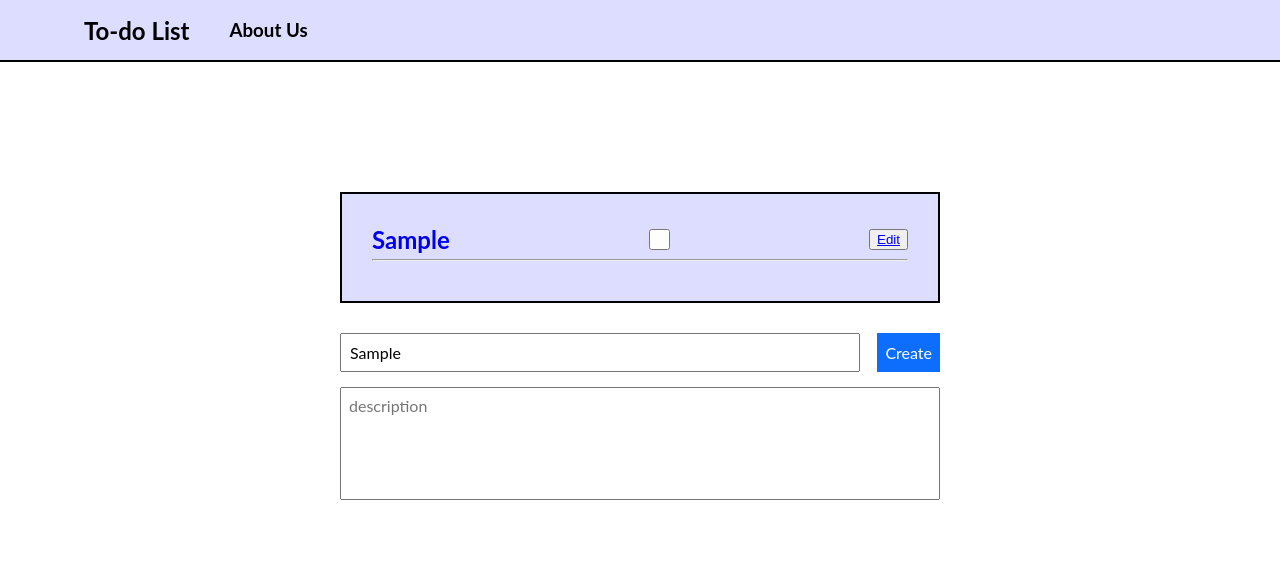
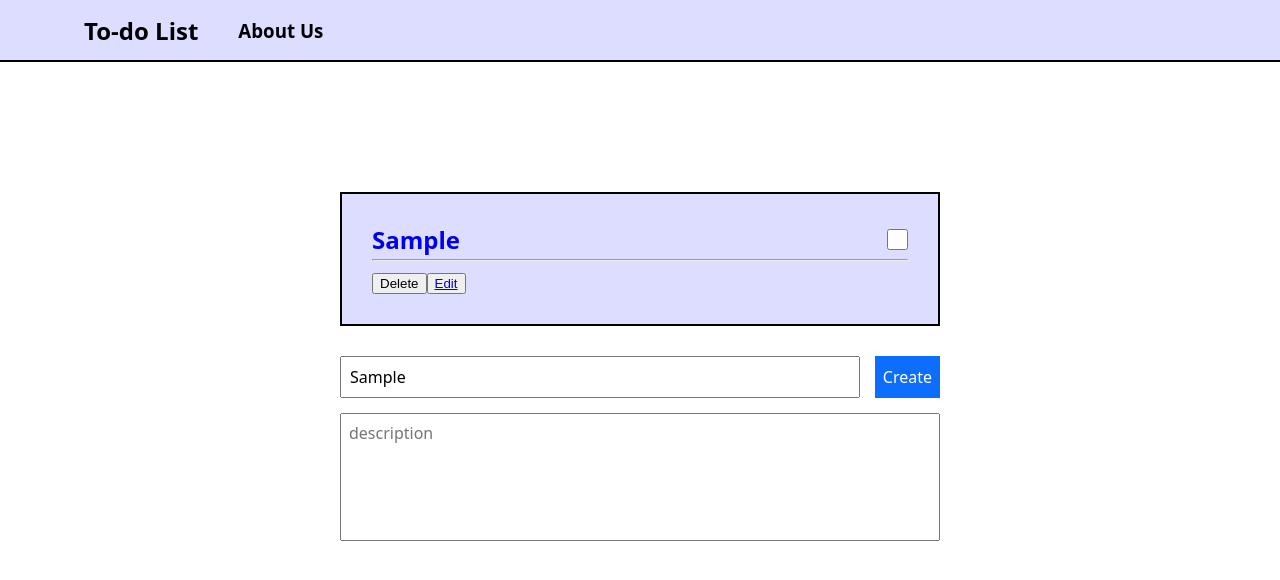
Before and after one commit to jh2946/angular-workshop-complete, an Angular app in the folder project/: page / in a window 1280 px wide. Both pictures are taken after typing "Sample" into the empty fields and a click on the button "Create". Shown: the top 580 px of the page. Built offline with nearby package versions, Linux system fonts and the light colour scheme.

Commit message:
delete code

```diff
--- a/project/src/app/app.component.css
+++ b/project/src/app/app.component.css
@@ -29,3 +29,6 @@ header.navbar a.navlink:hover {
 div.content {
     padding: 100px 15vw;
 }
+* {
+    font-family: "system-ui";
+}
--- a/project/src/app/home/home.component.html
+++ b/project/src/app/home/home.component.html
@@ -6,6 +6,7 @@
         [description]="task.description"
         [isChecked]="task.isChecked"
         (changeEvent)="update($event)"
+        (deleteEvent)="delete($event)"
         />
     </div>
     <div id="create">
--- a/project/src/app/home/home.component.ts
+++ b/project/src/app/home/home.component.ts
@@ -34,6 +34,11 @@ export class HomeComponent {
     this.save();
   }
 
+  delete(data: any) {
+    this.tasklist.splice(data.id, 1);
+    this.save();
+  }
+
   save() {
     localStorage['tasklist'] = JSON.stringify(this.tasklist);
   }
--- a/project/src/app/task/task.component.html
+++ b/project/src/app/task/task.component.html
@@ -4,8 +4,9 @@
             <h2>{{ title }}</h2>
         </a>
         <input class="task-checkbox" type="checkbox" [checked]="isChecked" (click)="doneOrNot($event)">
-        <button class="edit"><a [routerLink]="['/edit', title]">Edit</a></button>
     </div>
     <hr>
     <p>{{ description }}</p>
+    <button class="delete" (click)="deleteItem()">Delete</button>
+    <button class="edit"><a [routerLink]="['/edit', title]">Edit</a></button>
 </div>
--- a/project/src/app/task/task.component.ts
+++ b/project/src/app/task/task.component.ts
@@ -17,7 +17,7 @@ export class TaskComponent {
   @Input() isChecked = true;
 
   @Output() changeEvent = new EventEmitter();
-
+  @Output() deleteEvent = new EventEmitter();
   doneOrNot(event: any) {
     this.isChecked = event.currentTarget.checked;
     console.log('here');
@@ -31,4 +31,9 @@ export class TaskComponent {
     });
   }
 
+  deleteItem() {
+    this.deleteEvent.emit({
+      id: this.id
+    })
+  }
 }
```
